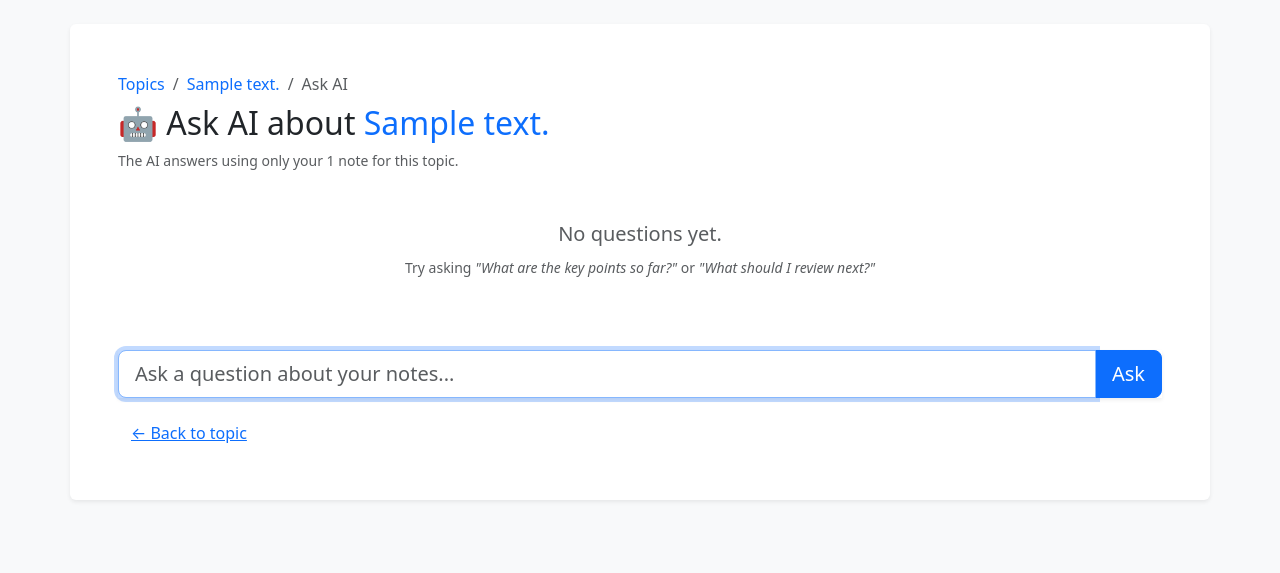
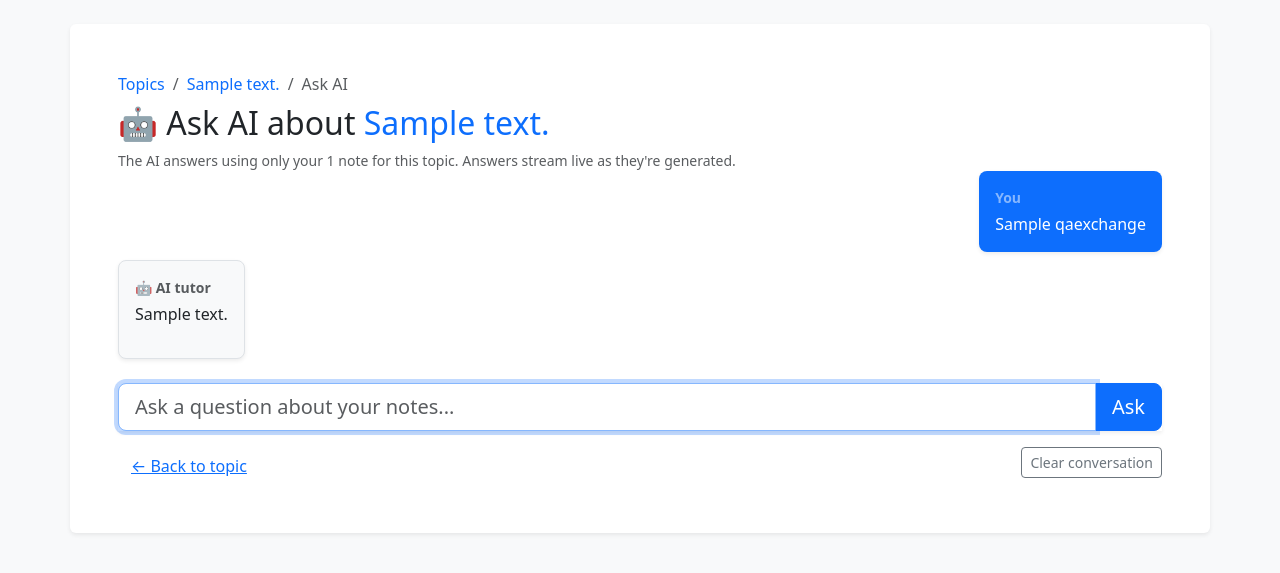
Before and after one commit to MuhammadYusuf007-max/Learning_journal, a Django app: page /qa/1/ in a window 1280 px wide. Shown: the part 56-629 px from the top of the page. Run offline with Django 5.2, Linux system fonts and the light colour scheme; a user stored in the database is signed in; tables that the repository leaves empty hold one stand-in row (values such as "Sample post"); some libraries are stand-ins or nearby versions.

Commit message:
Add AI streaming and for the Q&A feature

```diff
--- a/learning_logs/templates/learning_logs/topic_qa.html
+++ b/learning_logs/templates/learning_logs/topic_qa.html
@@ -15,6 +15,7 @@
     </h2>
     <p class="text-muted small mb-0">
         The AI answers using only your {{ entry_count }} note{{ entry_count|pluralize }} for this topic.
+        Answers stream live as they're generated.
     </p>
 {% endblock page_header %}
 
@@ -28,36 +29,44 @@
     </div>
 {% endif %}
 
+<style>
+    .typing-cursor {
+        display: inline-block; width: 8px; height: 1.1em;
+        background: #0d6efd; margin-left: 2px; vertical-align: text-bottom;
+        animation: blink 1s steps(2) infinite;
+    }
+    @keyframes blink { to { opacity: 0; } }
+</style>
+
 <div id="qa-conversation" class="mb-4">
-    {% if history %}
     {% for item in history %}
         <div class="mb-3">
             <div class="d-flex justify-content-end mb-2">
                 <div class="bg-primary text-white p-3 rounded-3 shadow-sm" style="max-width: 80%;">
                     <strong class="d-block small text-white-50 mb-1">You</strong>
-                        {{ item.q }}
+                    {{ item.question }}
                 </div>
             </div>
             <div class="d-flex justify-content-start">
                 <div class="bg-light border p-3 rounded-3 shadow-sm" style="max-width: 80%;">
                     <strong class="d-block small text-muted mb-1">🤖 AI tutor</strong>
-                        <div class="qa-answer">{{ item.a|markdownify }}</div>
+                    <div class="qa-answer">{{ item.answer|markdownify }}</div>
                 </div>
             </div>
         </div>
-        {% endfor %}
-    {% else %}
-        <div class="text-center text-muted py-5">
+    {% empty %}
+        <div class="text-center text-muted py-5" id="qa-empty-state">
             <p class="fs-5 mb-2">No questions yet.</p>
             <p class="small mb-0">Try asking <em>"What are the key points so far?"</em> or <em>"What should I review next?"</em></p>
         </div>
-    {% endif %}
+    {% endfor %}
 </div>
 
-<form method="post" action="{% url 'learning_logs:topic_qa' topic.id %}" class="mt-3">
+<form id="qa-form" class="mt-3" data-stream-url="{% url 'learning_logs:topic_qa_stream' topic.id %}">
     {% csrf_token %}
     <div class="input-group input-group-lg shadow-sm">
         <input
+            id="qa-question"
             type="text"
             name="question"
             class="form-control"
@@ -66,9 +75,8 @@
             autofocus
             {% if not has_entries %}disabled{% endif %}>
         <button
+            id="qa-submit"
             type="submit"
-            name="action"
-            value="ask"
             class="btn btn-primary"
             {% if not has_entries %}disabled{% endif %}>
             Ask
@@ -89,13 +97,124 @@
 </div>
 
 <script>
+(function () {
+    var form = document.getElementById('qa-form');
+    var input = document.getElementById('qa-question');
+    var submitBtn = document.getElementById('qa-submit');
+    var conv = document.getElementById('qa-conversation');
+    var emptyState = document.getElementById('qa-empty-state');
+
+    if (!form) return;
+
+    function escapeHtml(s) {
+        return s.replace(/&/g, '&amp;').replace(/</g, '&lt;')
+                .replace(/>/g, '&gt;').replace(/"/g, '&quot;')
+                .replace(/'/g, '&#39;');
+    }
+
+    function appendUserBubble(question) {
+        var wrapper = document.createElement('div');
+        wrapper.className = 'mb-3';
+        wrapper.innerHTML =
+            '<div class="d-flex justify-content-end mb-2">' +
+                '<div class="bg-primary text-white p-3 rounded-3 shadow-sm" style="max-width: 80%;">' +
+                    '<strong class="d-block small text-white-50 mb-1">You</strong>' +
+                    escapeHtml(question) +
+                '</div>' +
+            '</div>' +
+            '<div class="d-flex justify-content-start">' +
+                '<div class="bg-light border p-3 rounded-3 shadow-sm" style="max-width: 80%;">' +
+                    '<strong class="d-block small text-muted mb-1">🤖 AI tutor</strong>' +
+                    '<div class="qa-answer ai-streaming"></div>' +
+                '</div>' +
+            '</div>';
+        conv.appendChild(wrapper);
+        return wrapper.querySelector('.ai-streaming');
+    }
+
+    function scrollToEnd(el) {
+        if (el && el.scrollIntoView) el.scrollIntoView({ behavior: 'smooth', block: 'end' });
+    }
+
+    form.addEventListener('submit', async function (e) {
+        e.preventDefault();
+        var question = input.value.trim();
+        if (!question) return;
+
+        if (emptyState && emptyState.parentNode) emptyState.parentNode.removeChild(emptyState);
+
+        input.disabled = true;
+        submitBtn.disabled = true;
+        var originalLabel = submitBtn.textContent;
+        submitBtn.textContent = 'Thinking...';
+
+        var answerEl = appendUserBubble(question);
+        // Add typing cursor while streaming.
+        var cursor = document.createElement('span');
+        cursor.className = 'typing-cursor';
+        answerEl.appendChild(cursor);
+        scrollToEnd(answerEl);
+
+        var formData = new FormData();
+        formData.append('question', question);
+        formData.append('csrfmiddlewaretoken',
+            form.querySelector('[name=csrfmiddlewaretoken]').value);
+
+        try {
+            var resp = await fetch(form.dataset.streamUrl, {
+                method: 'POST',
+                body: formData,
+                credentials: 'same-origin',
+            });
+
+            if (!resp.ok || !resp.body) {
+                var errText = await resp.text();
+                answerEl.removeChild(cursor);
+                answerEl.innerHTML += '<div class="alert alert-danger small mb-0 mt-2">' +
+                    escapeHtml(errText || 'Something went wrong.') + '</div>';
+                return;
+            }
+
+            var reader = resp.body.getReader();
+            var decoder = new TextDecoder();
+            var fullText = '';
+
+            while (true) {
+                var read = await reader.read();
+                if (read.done) break;
+                var chunk = decoder.decode(read.value, { stream: true });
+                fullText += chunk;
+                // Insert chunk before the blinking cursor.
+                cursor.insertAdjacentText('beforebegin', chunk);
+                scrollToEnd(answerEl);
+            }
+
+            // Remove cursor when done.
+            if (cursor.parentNode) cursor.parentNode.removeChild(cursor);
+            // Refresh page to load the persisted exchange and render markdown.
+            // (We skip the reload if you prefer raw text — comment this line out.)
+            window.location.reload();
+        } catch (err) {
+            console.error(err);
+            if (cursor.parentNode) cursor.parentNode.removeChild(cursor);
+            answerEl.innerHTML += '<div class="alert alert-danger small mb-0 mt-2">' +
+                'Connection lost. Please try again.</div>';
+        } finally {
+            input.disabled = false;
+            submitBtn.disabled = false;
+            submitBtn.textContent = originalLabel;
+            input.value = '';
+            input.focus();
+        }
+    });
+
     // Auto-scroll to the latest message on page load.
     document.addEventListener('DOMContentLoaded', function () {
-        var conv = document.getElementById('qa-conversation');
         if (conv && conv.lastElementChild) {
-            conv.lastElementChild.scrollIntoView({ behavior: 'smooth', block: 'end' });
+            conv.lastElementChild.scrollIntoView({ behavior: 'auto', block: 'end' });
         }
     });
+})();
 </script>
 
 {% endblock content %}
--- a/learning_logs/urls.py
+++ b/learning_logs/urls.py
@@ -45,6 +45,7 @@ urlpatterns = [
 
     # AI Q&A chat for a topic (basic RAG over user's own notes)
     path('qa/<int:topic_id>/', views.topic_qa, name='topic_qa'),
+    path('qa/<int:topic_id>/stream/', views.topic_qa_stream, name='topic_qa_stream'),
 
     # Flashcards
     path('flashcards/<int:topic_id>/', views.topic_flashcards, name='topic_flashcards'),
--- a/learning_logs/views.py
+++ b/learning_logs/views.py
@@ -13,7 +13,10 @@ from django.http import Http404, FileResponse, HttpResponse
 from django.template.defaultfilters import striptags
 from django.utils import timezone
 
-from .models import Topic, Entry, QuizAttempt, Flashcard
+from django.http import StreamingHttpResponse
+from django.views.decorators.http import require_POST
+
+from .models import Topic, Entry, QuizAttempt, Flashcard, QAExchange
 from .forms import TopicForm, EntryForm, FlashcardForm
 
 # Libraries for file export
@@ -207,15 +210,8 @@ def generate_ai_flashcards_json(notes_text, num_cards=8):
     return valid
 
 
-def generate_ai_qa(context_text, question):
-    """
-    Answer a user's question using the topic's notes as context (basic RAG).
-
-    For very large topics, the context could exceed the model's context window.
-    A future improvement would be to embed entries and retrieve only the most
-    relevant ones via cosine similarity (true RAG). For now we stuff all entries.
-    """
-    # Truncate context to keep us safely under the model's context window.
+def _build_qa_messages(context_text, question):
+    """Build the system + user messages for a Q&A request (shared by sync + streaming)."""
     MAX_CONTEXT_CHARS = 12000
     if len(context_text) > MAX_CONTEXT_CHARS:
         context_text = context_text[:MAX_CONTEXT_CHARS] + "\n[...notes truncated...]"
@@ -231,8 +227,49 @@ def generate_ai_qa(context_text, question):
         f"QUESTION:\n{question}\n\n"
         "Answer using only the notes above."
     )
+    return system_msg, user_msg
 
+
+def generate_ai_qa(context_text, question):
+    """
+    Answer a user's question using the topic's notes as context (basic RAG).
+    Blocking version (returns the full answer string).
+    """
+    system_msg, user_msg = _build_qa_messages(context_text, question)
     return _call_ai(system_msg, user_msg)
+
+
+def stream_ai_qa(context_text, question):
+    """
+    Streaming version of generate_ai_qa. Yields text chunks as they arrive
+    from the model so the UI can render the answer progressively.
+    """
+    client = _get_ai_client()
+    if client is None:
+        yield "AI features disabled: GROQ_API_KEY is not set."
+        return
+
+    system_msg, user_msg = _build_qa_messages(context_text, question)
+
+    try:
+        stream = client.chat.completions.create(
+            model="llama-3.1-8b-instant",
+            messages=[
+                {"role": "system", "content": system_msg},
+                {"role": "user", "content": user_msg},
+            ],
+            stream=True,
+        )
+        for chunk in stream:
+            try:
+                delta = chunk.choices[0].delta.content
+            except (AttributeError, IndexError):
+                delta = None
+            if delta:
+                yield delta
+    except Exception as e:
+        print(f"AI streaming error: {e}")
+        yield f"\n\n[Error: AI service is unavailable right now.]"
 
 # --- VIEWS ---
 
@@ -522,52 +559,81 @@ def review_flashcards(request, topic_id):
     })
 
 
+def _build_qa_context(topic):
+    """Concatenate a topic's entries into a single context block for the AI."""
+    entries = topic.entry_set.all().order_by('date_added')
+    return "\n\n".join(
+        f"[Entry {i+1}, {e.date_added:%Y-%m-%d}]\n{striptags(e.text)}"
+        for i, e in enumerate(entries)
+    )
+
+
 @login_required
 def topic_qa(request, topic_id):
-    """Chat-style Q&A: ask a question, AI answers using only the topic's notes."""
+    """Chat-style Q&A page (loads history from the DB; streaming happens via JS)."""
     topic = get_object_or_404(Topic, id=topic_id, owner=request.user)
-    entries = topic.entry_set.all().order_by('date_added')
+    entries_exist = topic.entry_set.exists()
+    entry_count = topic.entry_set.count()
 
-    session_key = f'topic_qa_history_{topic_id}'
-    history = request.session.get(session_key, [])
+    if request.method == 'POST' and request.POST.get('action') == 'clear':
+        QAExchange.objects.filter(user=request.user, topic=topic).delete()
+        messages.success(request, 'Conversation cleared.')
+        return redirect('learning_logs:topic_qa', topic_id=topic.id)
 
-    if request.method == 'POST':
-        action = request.POST.get('action', 'ask')
-
-        if action == 'clear':
-            request.session[session_key] = []
-            messages.success(request, 'Conversation cleared.')
-            return redirect('learning_logs:topic_qa', topic_id=topic.id)
-
-        question = request.POST.get('question', '').strip()
-        if not question:
-            messages.warning(request, 'Please enter a question.')
-            return redirect('learning_logs:topic_qa', topic_id=topic.id)
-
-        if not entries.exists():
-            messages.warning(
-                request,
-                'This topic has no entries yet. Add some notes before asking questions.',
-            )
-            return redirect('learning_logs:topic', topic_id=topic.id)
-
-        context_text = "\n\n".join(
-            f"[Entry {i+1}, {e.date_added:%Y-%m-%d}]\n{striptags(e.text)}"
-            for i, e in enumerate(entries)
-        )
-        answer = generate_ai_qa(context_text, question)
-
-        history.append({'q': question, 'a': answer})
-        # Keep only the last 20 exchanges to bound session size.
-        request.session[session_key] = history[-20:]
-        return redirect('learning_logs:topic_qa', topic_id=topic.id)
+    history = QAExchange.objects.filter(user=request.user, topic=topic).order_by('created_at')
 
     return render(request, 'learning_logs/topic_qa.html', {
         'topic': topic,
         'history': history,
-        'has_entries': entries.exists(),
-        'entry_count': entries.count(),
+        'has_entries': entries_exist,
+        'entry_count': entry_count,
     })
+
+
+@login_required
+@require_POST
+def topic_qa_stream(request, topic_id):
+    """
+    Stream an AI answer to a question for this topic.
+    Returns a StreamingHttpResponse of plain-text chunks. The full answer is
+    persisted to a QAExchange row when the stream finishes.
+    """
+    topic = get_object_or_404(Topic, id=topic_id, owner=request.user)
+
+    question = request.POST.get('question', '').strip()
+    if not question:
+        return HttpResponse('Please enter a question.', status=400)
+
+    if not topic.entry_set.exists():
+        return HttpResponse(
+            'This topic has no entries yet. Add some notes before asking questions.',
+            status=400,
+        )
+
+    context_text = _build_qa_context(topic)
+    exchange = QAExchange.objects.create(
+        user=request.user,
+        topic=topic,
+        question=question,
+    )
+
+    def generate():
+        full_answer = []
+        try:
+            for chunk in stream_ai_qa(context_text, question):
+                full_answer.append(chunk)
+                yield chunk
+        finally:
+            exchange.answer = ''.join(full_answer)
+            exchange.completed_at = timezone.now()
+            exchange.save(update_fields=['answer', 'completed_at'])
+
+    response = StreamingHttpResponse(generate(), content_type='text/plain; charset=utf-8')
+    # Hint to nginx/reverse proxies not to buffer the response so chunks reach
+    # the browser immediately.
+    response['X-Accel-Buffering'] = 'no'
+    response['Cache-Control'] = 'no-cache'
+    return response
 
 
 @login_required
```
Also changed, not shown: learning_logs/models.py (+16 -0 lines), learning_logs/migrations/0007_qaexchange.py (added). Lines whose indentation alone changed are shown as unchanged.
